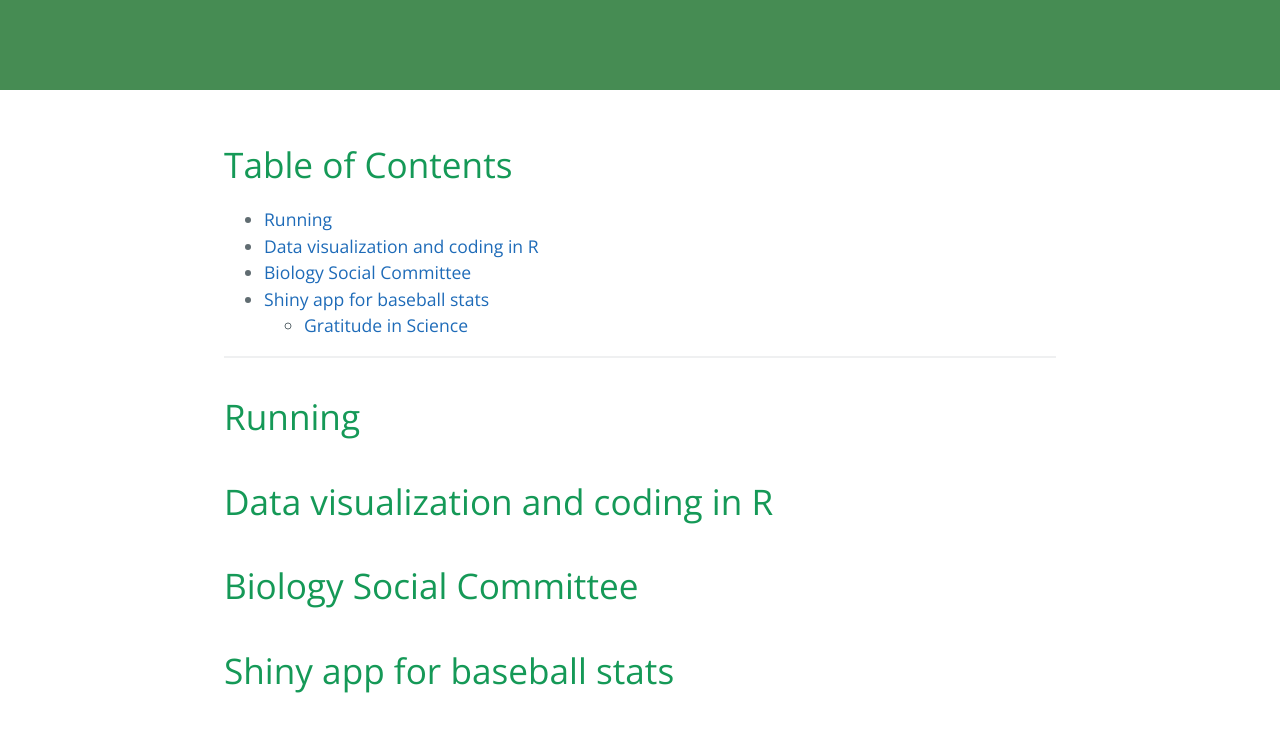
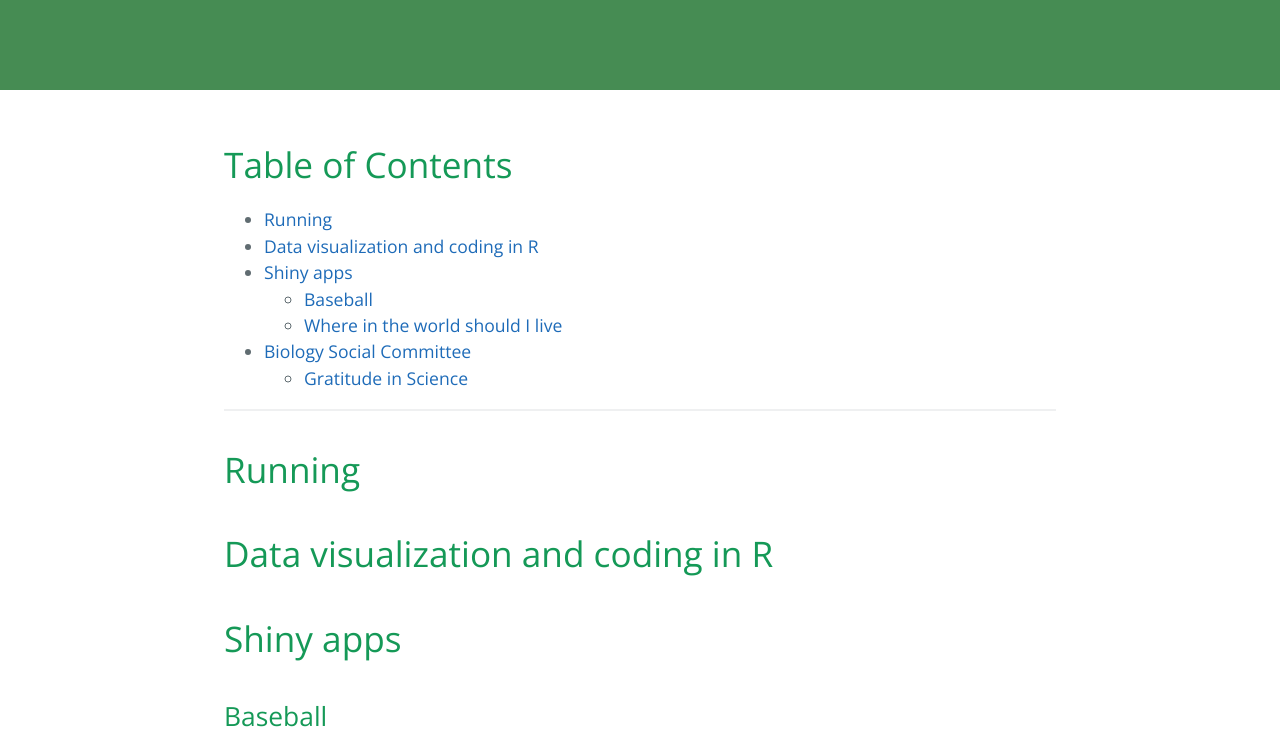
Before and after one commit to tsoleary/tsoleary.github.io, a Jekyll site: the page built from fun/fun.md, in a window 1280 px wide and 1400 px high, scrolled down 283 px. Shown: the top 736 px of the window. Built offline with Jekyll 4.4.1, drawn with Linux system fonts in a browser that asks for light colours; some of the changed text lies outside the part shown.

Commit message:
embed shiny app test

```diff
--- a/fun/fun.md
+++ b/fun/fun.md
@@ -19,9 +19,17 @@
 
 # Data visualization and coding in R
 
+
+
+# Shiny apps
+
+## Baseball
+
+<iframe height="400" width="100%" frameborder="no" src="https://tsoleary.shinyapps.io/baseball/"> </iframe>
+
+## Where in the world should I live
+
 # Biology Social Committee
-
-# Shiny app for baseball stats
 
 ## Gratitude in Science
 
```
